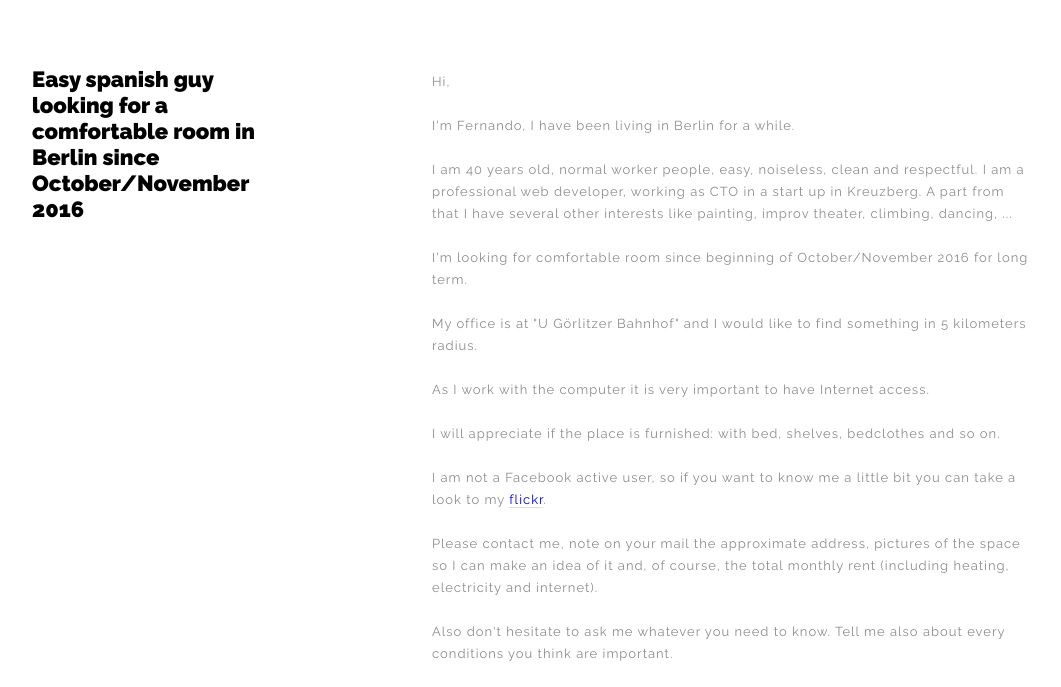
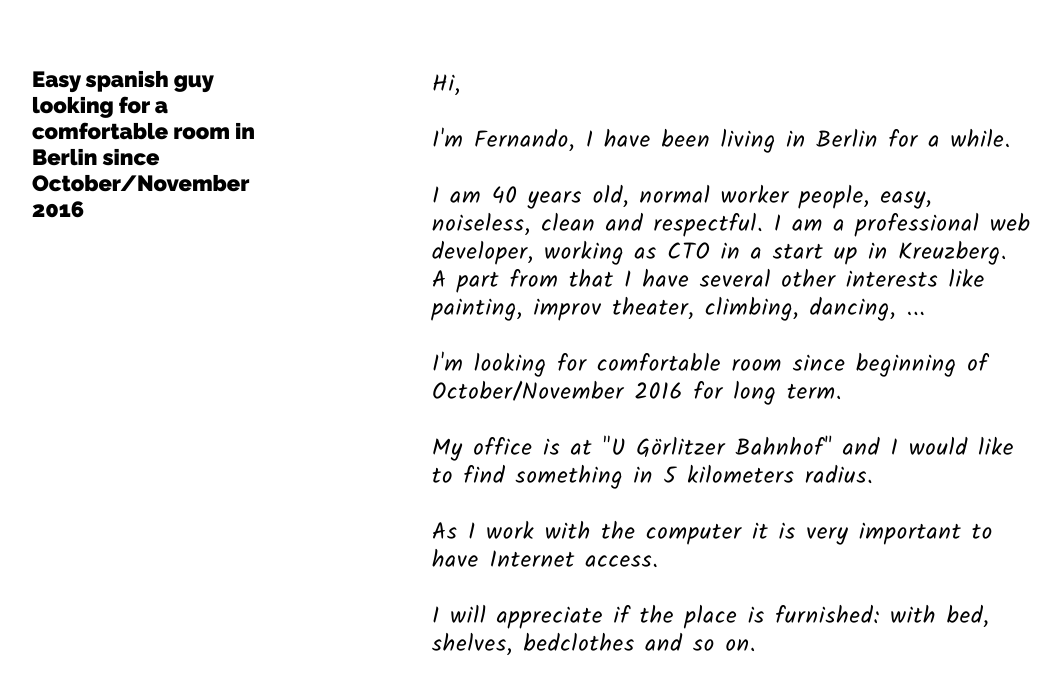
Before and after one commit to fguillen/BerlinApartment2021, a plain HTML site: page index.html in a window 1280 px wide. Shown: the part 84-771 px from the top of the page, without its empty margins (108-1169 px from the left). Drawn offline with Linux system fonts and the light colour scheme.

Commit message:
Some aesthetical changes

```diff
--- /dev/null
+++ b/css/custom.css
@@ -0,0 +1,6 @@
+.content .text-intro p {
+  color: black;
+  font-size: 23px;
+  font-family: 'Kalam', cursive;
+  line-height: 28px;
+}
--- a/index.html
+++ b/index.html
@@ -1,6 +1,4 @@
 <!doctype html>
-
-<!-- original template: http://thomsoon.com/thomsoon-free-responsive-multipurpose-website-theme-template-download.html -->
 
 <html lang="en">
 <head>
@@ -19,8 +17,11 @@
   <link rel="stylesheet" href="css/reset.css">
   <link rel="stylesheet" href="css/style.css">
   <link rel="stylesheet" href="css/style-responsive.css">
+  <link rel="stylesheet" href="css/custom.css">
 
   <link rel="stylesheet" href="http://maxcdn.bootstrapcdn.com/font-awesome/4.3.0/css/font-awesome.min.css">
+
+  <link href="https://fonts.googleapis.com/css?family=Kalam" rel="stylesheet">
 
   <!--[if lt IE 9]>
   <script src="http://html5shiv.googlecode.com/svn/trunk/html5.js"></script>
@@ -105,7 +106,7 @@
 
       <br/><br/><br/><br/><br/><br/><br/><br/><br/><br/>
 
-            </div>
+
 
 
       <img src="img/full/img1.jpg" width="100%"><br/><br/><br/><br/>
@@ -114,6 +115,7 @@
       <img src="img/full/img4.jpg" width="100%"><br/><br/><br/><br/>
       <img src="img/full/img5.jpg" width="100%"><br/><br/><br/><br/>
       <img src="img/full/img6.jpg" width="100%">
+  </div>
 
 </div>
 
@@ -130,8 +132,8 @@
 
     <div class="footer-margin">
       <div class="social-footer">
-        <a href="https://www.facebook.com/thomsooncom"><i class="fa fa-facebook"></i></a>
-        <a href="https://www.behance.net/TomaszMazurczak"><i class="fa fa-behance"></i></a>
+<!--         <a href="https://www.facebook.com/thomsooncom"><i class="fa fa-facebook"></i></a>
+        <a href="https://www.behance.net/TomaszMazurczak"><i class="fa fa-behance"></i></a> -->
       </div>
     </div>
 
```
Also changed, not shown: img/full/img1.jpg, img/full/img2.jpg, img/full/img3.jpg, img/full/img4.jpg, img/full/img5.jpg, img/full/img6.jpg, 1 other file. Lines whose indentation alone changed are shown as unchanged.
